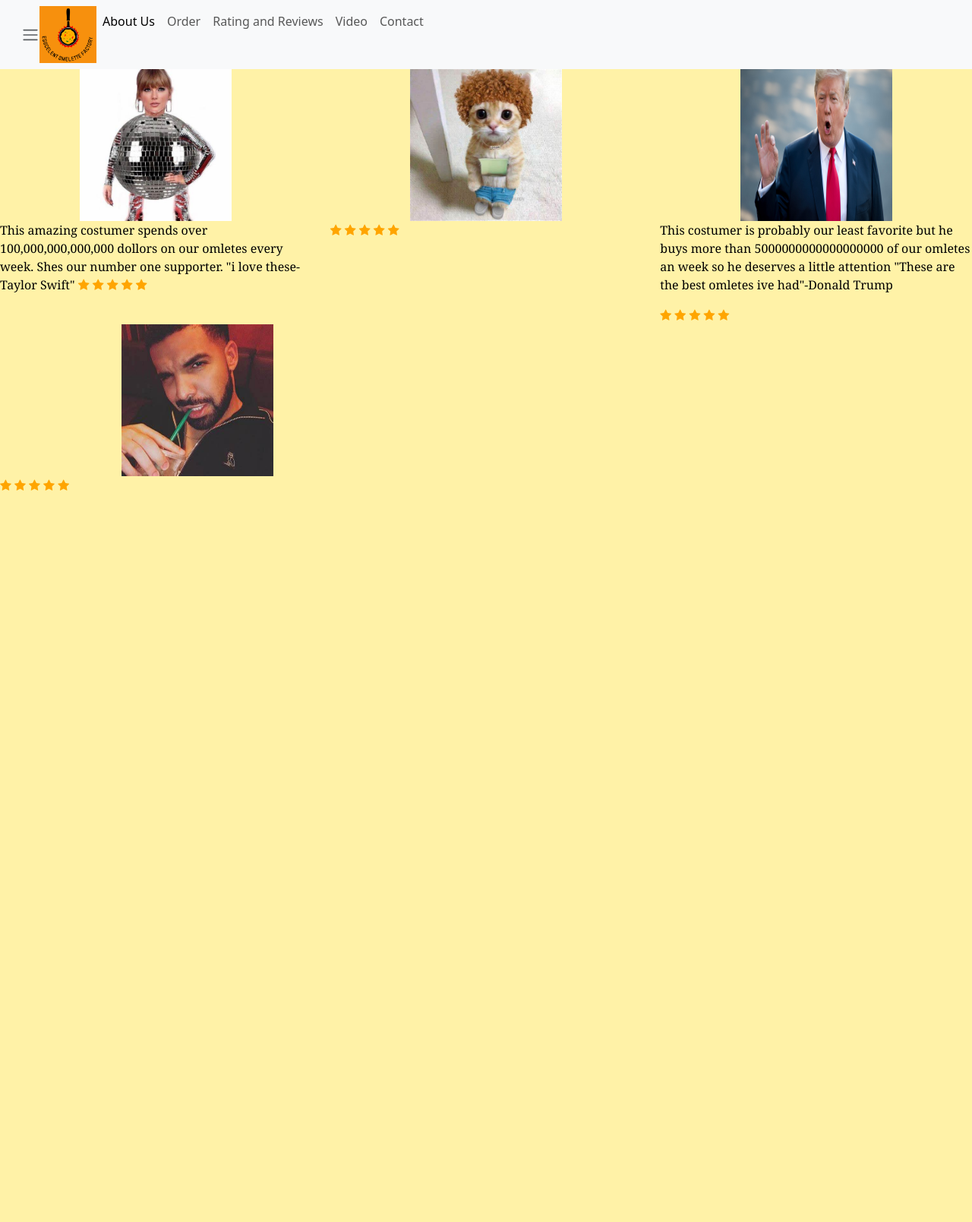
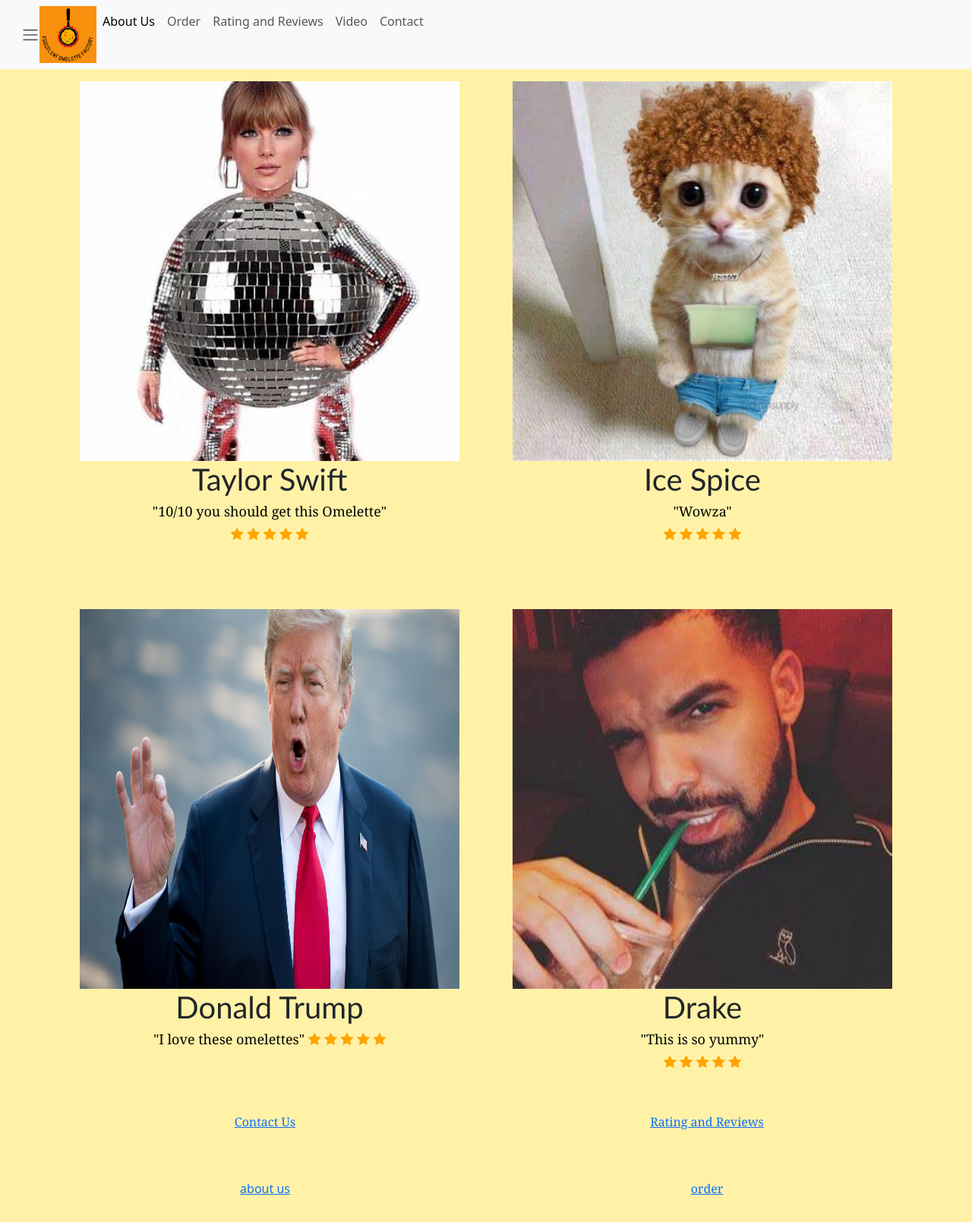
Before and after one commit to SamiaDardas/Omelette-Eggcellent-Factory, a plain HTML site: page Ratingsandreviews.html in a window 1280 px wide. Shown: the whole page at 76% size. Before the commit the page ends 800 px from the top, so only its background shows below. Drawn offline with nearby package versions, Linux system fonts and the light colour scheme.

Commit message:
qqqqqqqqqqqqqqqqq

```diff
--- a/Ratingsandreviews.html
+++ b/Ratingsandreviews.html
@@ -44,43 +44,74 @@
       </div>
     </nav>
 
-  <div class="row">
-    <div class="col-4">
-      <img class="mx-auto d-block" src="img/TAYLOR.jpg" height="200" width="200">
-      <p>This amazing costumer spends over 100,000,000,000,000 dollors on our omletes every week. Shes our number one supporter. "i love these-Taylor Swift"
-      <span class="fa fa-star checked" ></span>
-<span class="fa fa-star checked"></span>
-<span class="fa fa-star checked"></span>
-<span class="fa fa-star checked"></span>
-<span class="fa fa-star checked"></span>
-    </div>
-    <div class="col-4">
-        <img class="mx-auto d-block" src="img/ice.jpg" height="200" width="200">
-        <span class="fa fa-star checked"></span>
+    <div class="container overflow-hidden text-center">
+      <div class="row gy-5">
+        <div class="col-6">
+          <div class="p-3">
+            <img src="img/TAYLOR.jpg" height="500"width="500">
+            <h1>Taylor Swift<h1>
+              <h5>"10/10 you should get this Omelette"<h5>
+                <span class="fa fa-star checked"></span>
   <span class="fa fa-star checked"></span>
   <span class="fa fa-star checked"></span>
   <span class="fa fa-star checked"></span>
   <span class="fa fa-star checked"></span>
-      </div>
-      <div class="col-4" class="row-2">
-        <img class="mx-auto d-block" src="img/donald.jpg" height="200" width="200">
-        <p> This costumer is probably our least favorite but he buys more than 5000000000000000000 of our omletes an week so he deserves a little attention "These are the best omletes ive had"-Donald Trump</p>
-        <span class="fa fa-star checked"></span>
+
+          </div>
+        </div>
+        <div class="col-6">
+          <div class="p-3">
+            <img src="img/ice.jpg" height="500"width="500">
+            <h1>Ice Spice<h1>
+              <h5>"Wowza"<h5>
+                <span class="fa fa-star checked"></span>
   <span class="fa fa-star checked"></span>
   <span class="fa fa-star checked"></span>
   <span class="fa fa-star checked"></span>
   <span class="fa fa-star checked"></span>
-      </div>
-      <div class="col-5 " class="row-2">
-        <img class="mx-auto d-block" src="img/drake.jpg" height="200" width="200">
-        <p>
-        <span class="fa fa-star checked"></span>
+
+          </div>
+        </div>
+        <div class="col-6">
+          <div class="p-3">
+            <img src="img/donald.jpg" height="500"width="500">
+            <h1>Donald Trump<h1>
+              <h5>"I love these omelettes"
+                <span class="fa fa-star checked"></span>
   <span class="fa fa-star checked"></span>
   <span class="fa fa-star checked"></span>
   <span class="fa fa-star checked"></span>
   <span class="fa fa-star checked"></span>
+
+          </div>
+        </div>
+        <div class="col-6">
+          <div class="p-3">
+            <img src="img/drake.jpg" height="500"width="500">
+            <h1>Drake<h1>
+              <h5>"This is so yummy"<h5>
+                <span class="fa fa-star checked"></span>
+  <span class="fa fa-star checked"></span>
+  <span class="fa fa-star checked"></span>
+  <span class="fa fa-star checked"></span>
+  <span class="fa fa-star checked"></span>
+
       </div>
+        </div>
+      </div>
+    </div>
+<div class="container overflow-hidden text-center">
+  <div class="row gx-5">
+    <div class="col">
+     <div class="p-3">  <div class="p-3"><p><a href="contact.html" class="www.hhy">Contact Us</a></p></div></div>
+      <div class="p-3"><a href="index.html" class="www.class">about us</a></p></div>
+    </div>
+    <div class="col">
+      <div class="p-3"> <div class="p-3"><p><a href="Ratingsandreviews.html" class="www.hyml">Rating and Reviews</a></p></div></div>
+ <div class="p-3"><p><a href="Order.html" class="www.html">order</a></p></div>
+    </div>
   </div>
+</div>
   <script src="https://cdn.jsdelivr.net/npm/bootstrap@5.3.2/dist/js/bootstrap.bundle.min.js" integrity="sha384-C6RzsynM9kWDrMNeT87bh95OGNyZPhcTNXj1NW7RuBCsyN/o0jlpcV8Qyq46cDfL" crossorigin="anonymous"></script>
 </body>
  <!-- Add icon library -->
--- a/index.html
+++ b/index.html
@@ -46,14 +46,14 @@
 <body>
   <h1>WELCOME TO EGGCELLENT OMELETTE FACTORY</h1>
   <img src="img/build.jpg" alt="build" class="center" width="1000">
-  <p>
+
     <h4>"EGGCELLENT OMELETTE FACTORY built in 1896"</h4>
 
 
-  <h5>  Welcome to our company. We are a multi million dollar company with the best omelets in the universe.</h5>
+  <span class="border"><h5>  Welcome to our company. We are a multi million dollar company with the best omelets in the universe.</h5>
   <h5> Sarah Hernandez and Samia Dardas founded Eggcellent Omelet factory 2008 on dreams and hopes.Ever since 2008 our business has been booming due to its </h5>
     <h5> amazing deals and incredibly cheap omelets.In 2010 we won the best omelets in the world award and since then we keep winning every year. We are very big on social</h5>
-    <h5>   media due to the fact that multiple celebrities love our amazing omelets and wonderful sales and post about how amazing we are.</h5>
+    <h5>   media due to the fact that multiple celebrities love our amazing omelets and wonderful sales and post about how amazing we are.</h5></span>
     <h1>INTRODUCING OUR OWNERS</h1>
     <div class="container">
 
@@ -66,8 +66,43 @@
               <p><strong>Sarah Hernandez </strong>  is 500 years old. She love her 5000 dogs and 500 cats. She love to go hunting for snake eggs along with our head chef rina the lina. She found The Eggcellent Omelette Factory with her co-founder <strong> Samia Dardas.</strong> They came up wit this idea in coding when sarah was really hungry and thought of the perfect idea for a wbesite. one in which we sell omelettes.
 
       </div>
+      <h1></h1>
+      <h1></h1>
+      <h1></h1>
+      <h1></h1>
+
+      <div class="container">
+
+        <div class="row text-center">
+            <div class="col-md-6">
+                <img class="" src="img/grad.jpg" width="400" height="400">
+
+            </div>
+            <div class="col-md-6">
+                <p><strong>Samia Dardas </strong>  is 186 years old.  She graduated in 2008 from Omelette university  4.975 student and only one to pass from that university. Her and <strong>Sarah Hernandez</strong> Opended the company together and will contuine to pass it with our head chief rina the lina.</p>
+
+        </div>
   </div>
 
 </p>
-  <script src="https://cdn.jsdelivr.net/npm/bootstrap@5.3.2/dist/js/bootstrap.bundle.min.js" integrity="sha384-C6RzsynM9kWDrMNeT87bh95OGNyZPhcTNXj1NW7RuBCsyN/o0jlpcV8Qyq46cDfL" crossorigin="anonymous"></script>
-</body>
+
+
+
+<span class="border">
+</div>
+<div class="container overflow-hidden text-center">
+  <div class="row gx-5">
+    <div class="col">
+     <div class="p-3">  <div class="p-3"><p><a href="contact.html" class="www.hhy">Contact Us</a></p></div></div>
+      <div class="p-3"><a href="index.html" class="www.class">about us</a></p></div>
+    </div>
+    <div class="col">
+      <div class="p-3"> <div class="p-3"><p><a href="Ratingsandreviews.html" class="www.hyml">Rating and Reviews</a></p></div></div>
+ <div class="p-3"><p><a href="Order.html" class="www.html">order</a></p></div>
+    </div>
+  </div>
+</div></span>
+
+<script src="https://cdn.jsdelivr.net/npm/bootstrap@5.3.2/dist/js/bootstrap.bundle.min.js" integrity="sha384-C6RzsynM9kWDrMNeT87bh95OGNyZPhcTNXj1NW7RuBCsyN/o0jlpcV8Qyq46cDfL" crossorigin="anonymous"></script>
+
+   </body>
--- a/style.css
+++ b/style.css
@@ -7,10 +7,7 @@
    color: black;
 
 }
-h5{
-    color: rgb(255, 255, 255);
-    font-family:Georgia, 'Times New Roman', Times, serif;
-}
+
 .checked {
     color: orange;
 
@@ -45,3 +42,6 @@
         bottom: 0; left: 0;
         margin: auto;
     }
+    .poo{
+        color: aliceblue;
+    }
```
Also changed, not shown: Order.html (+29 -12 lines), contact.html (+42 -0 lines), video.html (+1 -0 lines), wassup.html (added, +5 -0 lines), img/grad.jpg (added), img/heart.jpg (added), img/samia.jpg (added), img/sarah.jpg (added).
